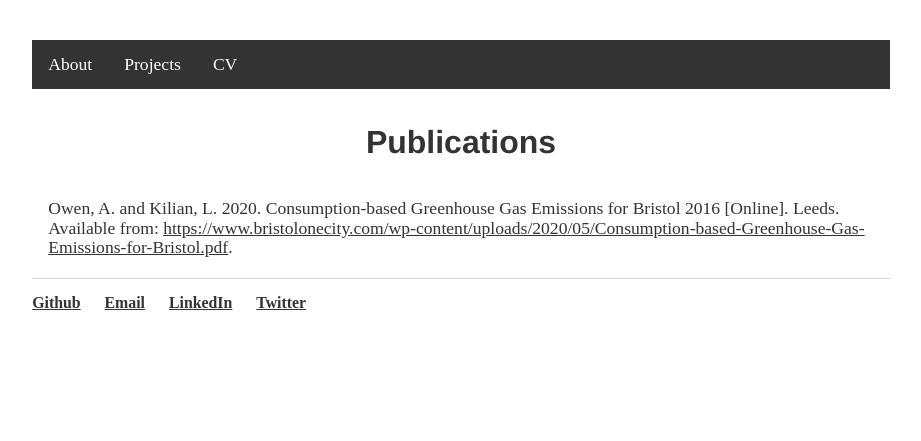
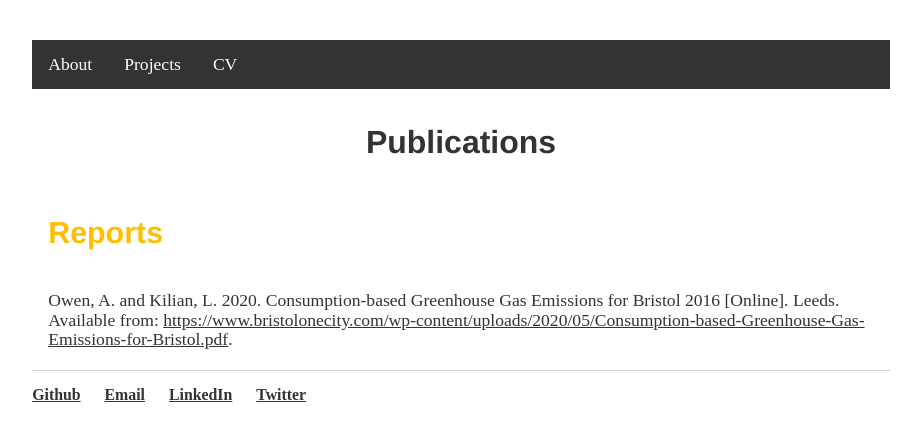
Before and after one commit to lena-kilian/lena-kilian.github.io, a Jekyll site: the page built from publications/index.md, in a window 1280 px wide. Shown: the top 441 px of the page, without its empty margins (179-1100 px from the left). Built offline with Jekyll 4.4.1, drawn with Linux system fonts in a browser that asks for light colours; our own code applies the rules of GitHub Pages for plain Markdown files.

Commit message:
Update index.md

```diff
--- a/publications/index.md
+++ b/publications/index.md
@@ -1,3 +1,5 @@
 # Publications
 
+## Reports
+
 Owen, A. and Kilian, L. 2020. Consumption-based Greenhouse Gas Emissions for Bristol 2016 [Online]. Leeds. Available from: [https://www.bristolonecity.com/wp-content/uploads/2020/05/Consumption-based-Greenhouse-Gas-Emissions-for-Bristol.pdf](https://www.bristolonecity.com/wp-content/uploads/2020/05/Consumption-based-Greenhouse-Gas-Emissions-for-Bristol.pdf).
```
